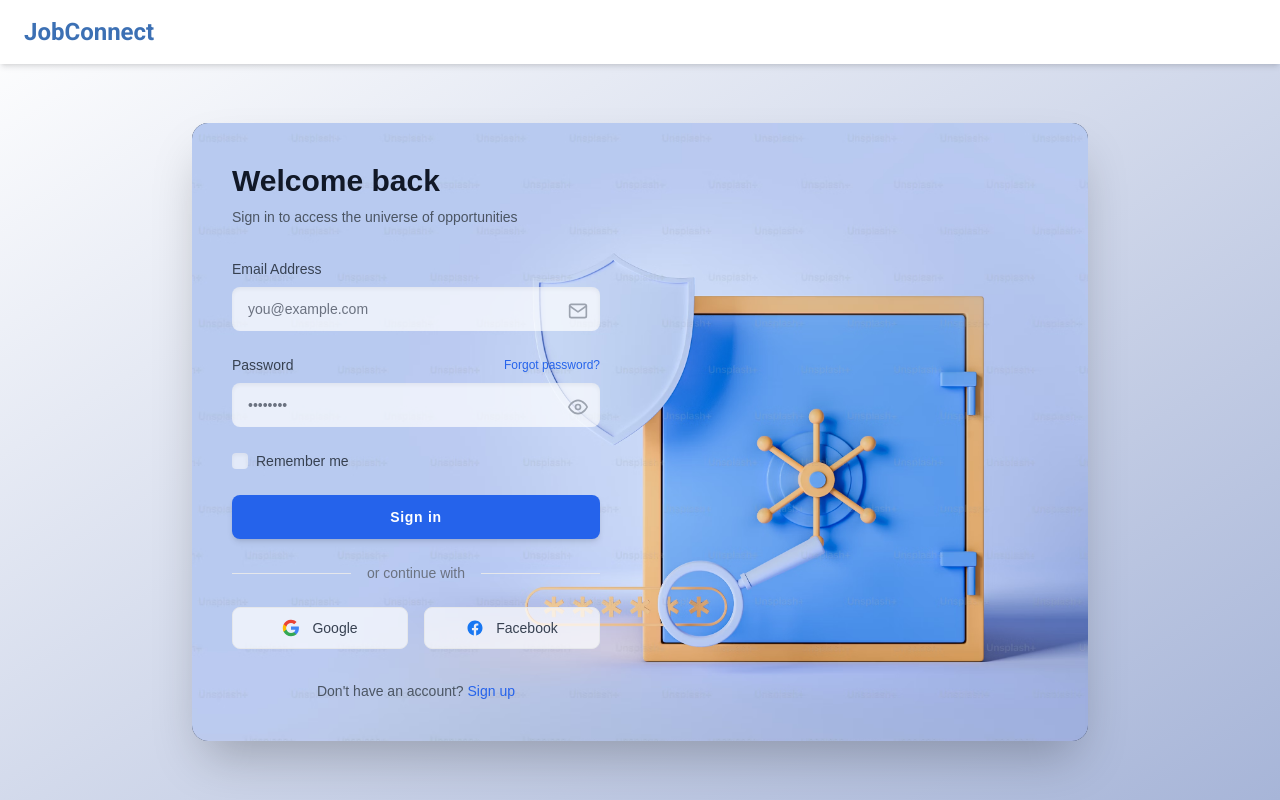
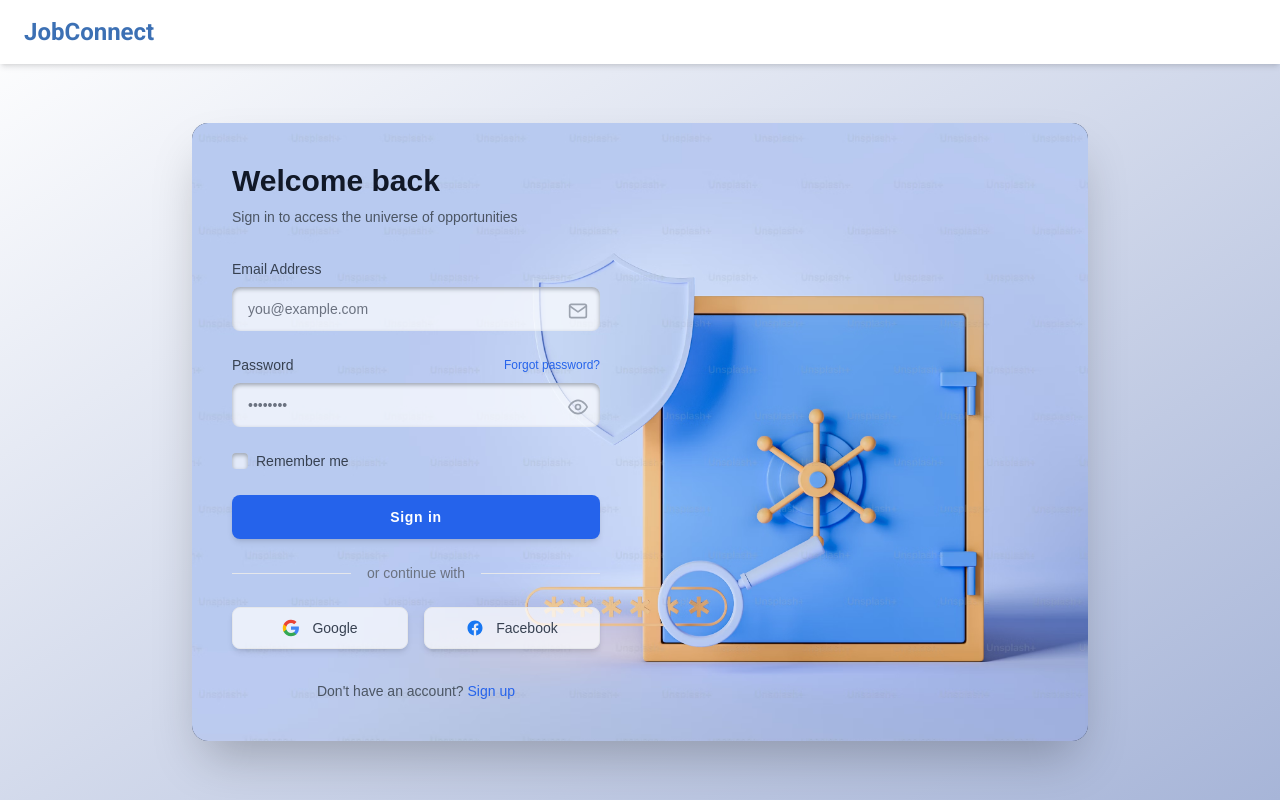
Before and after one commit to tahmid-rahman/jobConnect, a Django app: page /accounts/login/ in a window 1280 px wide. Run offline with Django 5.2, Linux system fonts and the light colour scheme; some libraries are stand-ins or nearby versions.

Commit message:
adminpanel design and login design

```diff
--- a/jobportal/static/templates/accounts/login.html
+++ b/jobportal/static/templates/accounts/login.html
@@ -46,7 +46,7 @@
                                     <label class="text-gray-700 text-sm font-medium block mb-2">Email Address</label>
                                     <div class="relative">
                                         <input name="email" type="email" required
-                                            class="w-full px-4 py-3 text-sm shadow-inner bg-white/70 border-0 rounded-lg focus:ring-2 focus:ring-blue-500 focus:border-blue-500 outline-none transition-all peer"
+                                            class="w-full px-4 py-3 text-sm shadow-inner shadow-gray-400 bg-white/70 border-0 rounded-lg focus:ring-2 focus:ring-blue-500 focus:border-blue-500 outline-none transition-all peer"
                                             placeholder="you@example.com" />
                                         <svg xmlns="http://www.w3.org/2000/svg"
                                             class="w-5 h-5 absolute right-3 top-3.5 text-gray-400 peer-focus:text-blue-500 transition-colors"
@@ -72,7 +72,7 @@
                                     </div>
                                     <div class="relative">
                                         <input name="password" type="password" required
-                                            class="w-full px-4 py-3 text-sm shadow-inner bg-white/70 border-0 rounded-lg focus:ring-2 focus:ring-blue-500 focus:border-blue-500 outline-none transition-all peer"
+                                            class="w-full px-4 py-3 text-sm shadow-inner shadow-gray-400 bg-white/70 border-0 rounded-lg focus:ring-2 focus:ring-blue-500 focus:border-blue-500 outline-none transition-all peer"
                                             placeholder="••••••••" id="password-input" />
                                         <button type="button" id="toggle-password"
                                             class="absolute right-3 top-3.5 text-gray-400 hover:text-gray-600 peer-focus:text-blue-500 transition-colors">
@@ -100,7 +100,7 @@
                                 <!-- Remember Me -->
                                 <div class="flex items-center mb-6">
                                     <input id="remember-me" name="remember-me" type="checkbox"
-                                        class="h-4 w-4 text-blue-600 focus:ring-blue-500 border-gray-300 rounded shadow-inner bg-white/60 border-0" />
+                                        class="h-4 w-4 text-blue-600 focus:ring-blue-500 border-gray-300 rounded shadow-inner shadow-gray-400 bg-white/60 border-0" />
                                     <label for="remember-me" class="text-gray-700 ml-2 block text-sm">
                                         Remember me
                                     </label>
@@ -131,7 +131,7 @@
                                 <!-- Social Login -->
                                 <div class="grid grid-cols-2 gap-4">
                                     <button type="button"
-                                        class="w-full flex items-center justify-center gap-3 py-2.5 px-6 text-sm font-medium text-gray-700 border bg-white/70 rounded-lg hover:bg-gray-50 focus:outline-none focus:ring-2 focus:ring-offset-2 focus:ring-gray-200 transition-colors hover:-translate-y-0.5">
+                                        class="w-full flex items-center justify-center gap-3 py-2.5 px-6 text-sm font-medium shadow-md text-gray-700 border bg-white/70 rounded-lg hover:bg-gray-50 focus:outline-none focus:ring-2 focus:ring-offset-2 focus:ring-gray-200 transition-colors hover:-translate-y-0.5">
                                         <svg xmlns="http://www.w3.org/2000/svg" width="18" height="18"
                                             viewBox="0 0 24 24" fill="currentColor">
                                             <path
@@ -150,7 +150,7 @@
                                         Google
                                     </button>
                                     <button type="button"
-                                        class="w-full flex items-center justify-center gap-3 py-2.5 px-6 text-sm font-medium text-gray-700 border bg-white/70 rounded-lg hover:bg-gray-50 focus:outline-none focus:ring-2 focus:ring-offset-2 focus:ring-gray-200 transition-colors hover:-translate-y-0.5">
+                                        class="w-full flex items-center justify-center gap-3 py-2.5 px-6 text-sm font-medium shadow-md text-gray-700 border bg-white/70 rounded-lg hover:bg-gray-50 focus:outline-none focus:ring-2 focus:ring-offset-2 focus:ring-gray-200 transition-colors hover:-translate-y-0.5">
                                         <svg xmlns="http://www.w3.org/2000/svg" width="18" height="18"
                                             viewBox="0 0 24 24" fill="#1877F2">
                                             <path
--- a/jobportal/theme/static/css/dist/styles.css
+++ b/jobportal/theme/static/css/dist/styles.css
@@ -2847,6 +2847,36 @@ select {
   box-shadow: var(--tw-ring-offset-shadow, 0 0 #0000), var(--tw-ring-shadow, 0 0 #0000), var(--tw-shadow);
 }
 
+.shadow-black {
+  --tw-shadow-color: #000;
+  --tw-shadow: var(--tw-shadow-colored);
+}
+
+.shadow-gray-500 {
+  --tw-shadow-color: #6b7280;
+  --tw-shadow: var(--tw-shadow-colored);
+}
+
+.shadow-gray-400 {
+  --tw-shadow-color: #9ca3af;
+  --tw-shadow: var(--tw-shadow-colored);
+}
+
+.shadow-gray-300 {
+  --tw-shadow-color: #d1d5db;
+  --tw-shadow: var(--tw-shadow-colored);
+}
+
+.shadow-\[\#2c5790\] {
+  --tw-shadow-color: #2c5790;
+  --tw-shadow: var(--tw-shadow-colored);
+}
+
+.shadow-\[\#9bbce8\] {
+  --tw-shadow-color: #9bbce8;
+  --tw-shadow: var(--tw-shadow-colored);
+}
+
 .outline-none {
   outline: 2px solid transparent;
   outline-offset: 2px;
```
Also changed, not shown: jobportal/db.sqlite3.
